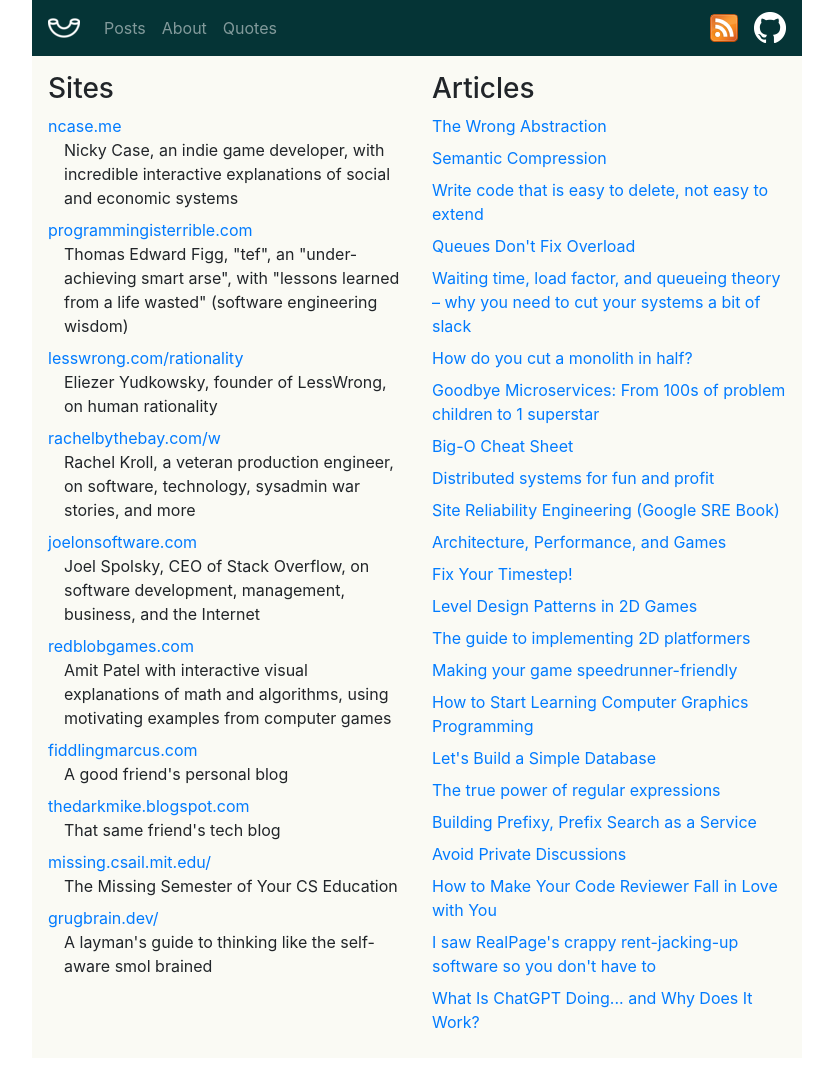
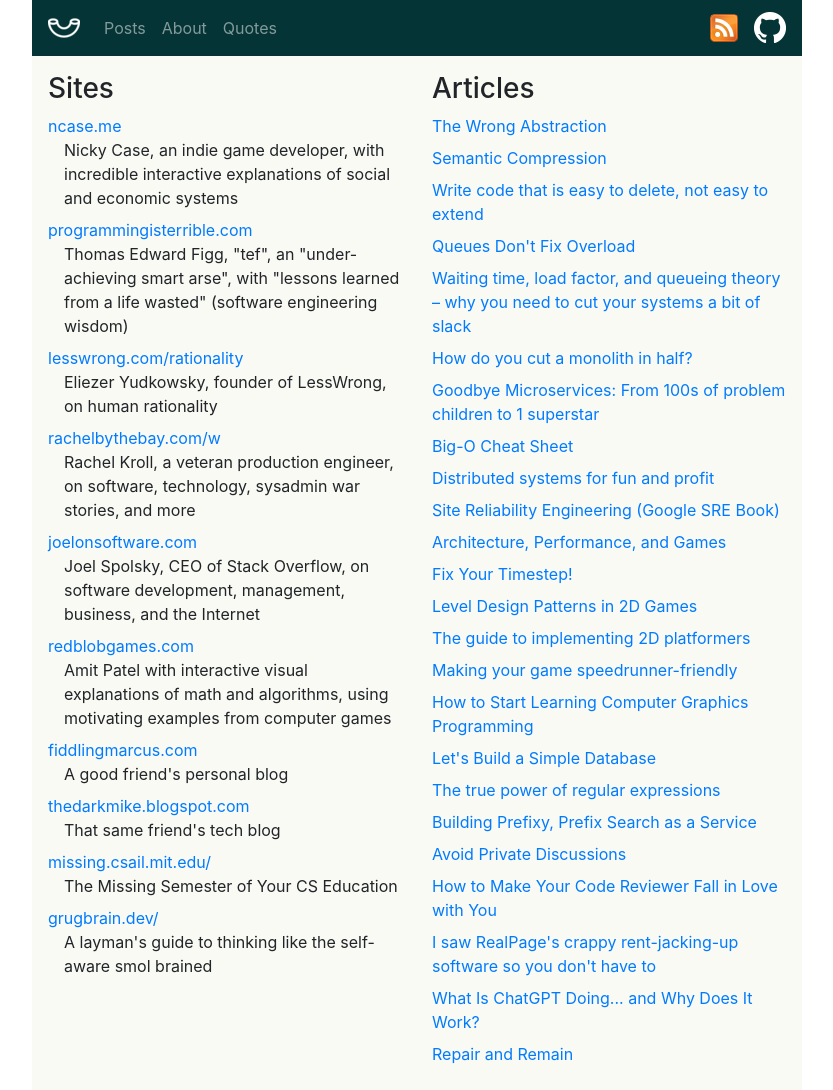
Before and after one commit to mackorone/mackorone.github.io, a Jekyll site: the page built from favorites.html, in a window 1280 px wide. Shown: the whole page, without its empty margins (223-1056 px from the left). Built offline with Jekyll 4.4.1, drawn with Linux system fonts in a browser that asks for light colours; nearby versions of some CDN libraries; before the commit the page ends 1058 px from its top, so only the background shows below that.

Commit message:
Update favorite_posts.yml

```diff
--- a/_data/favorite_posts.yml
+++ b/_data/favorite_posts.yml
@@ -45,3 +45,5 @@
   title: "I saw RealPage's crappy rent-jacking-up software so you don't have to"
 - url: https://writings.stephenwolfram.com/2023/02/what-is-chatgpt-doing-and-why-does-it-work/
   title: "What Is ChatGPT Doing... and Why Does It Work?"
+- url: https://comment.org/repair-and-remain/
+  title: "Repair and Remain"
```
